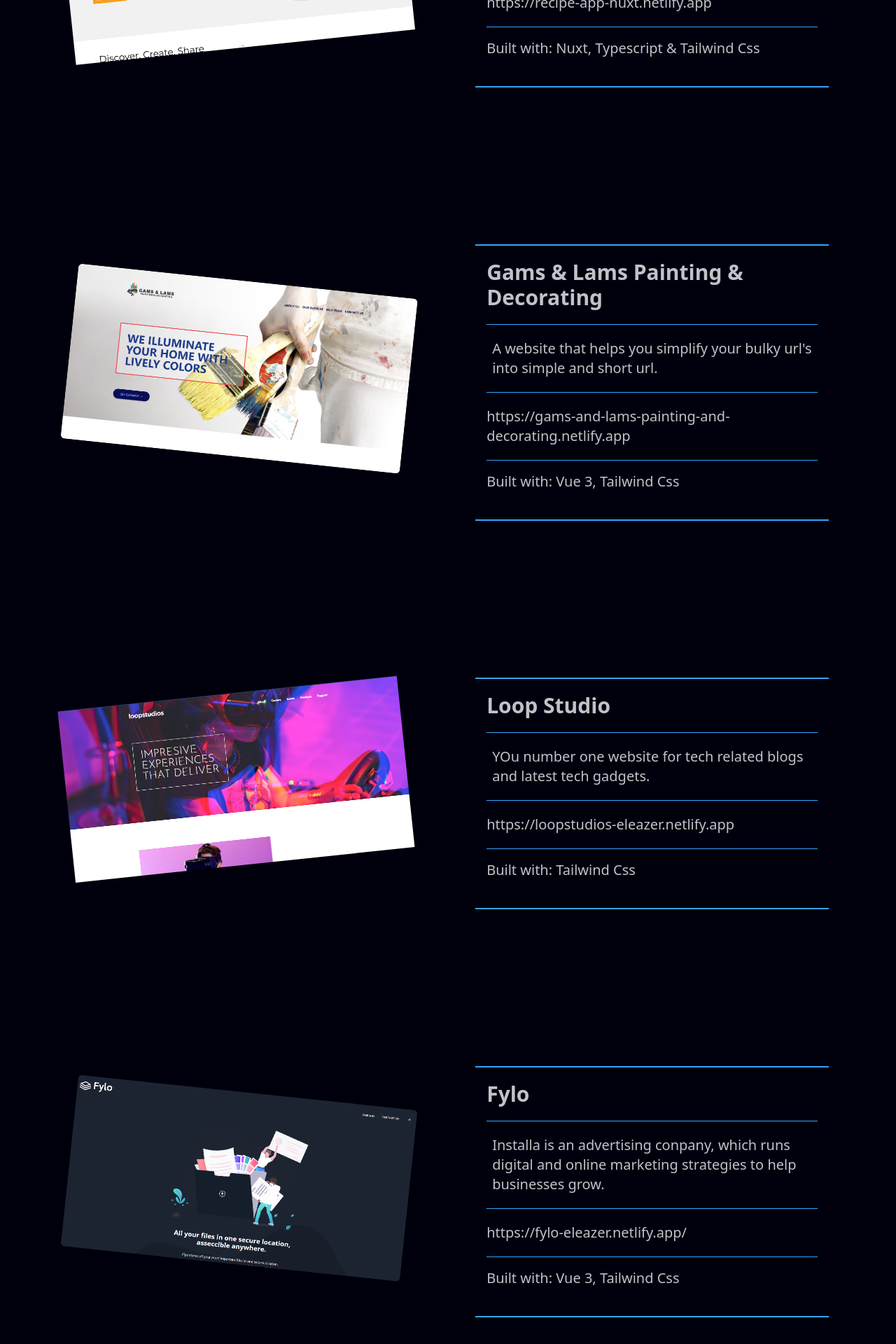
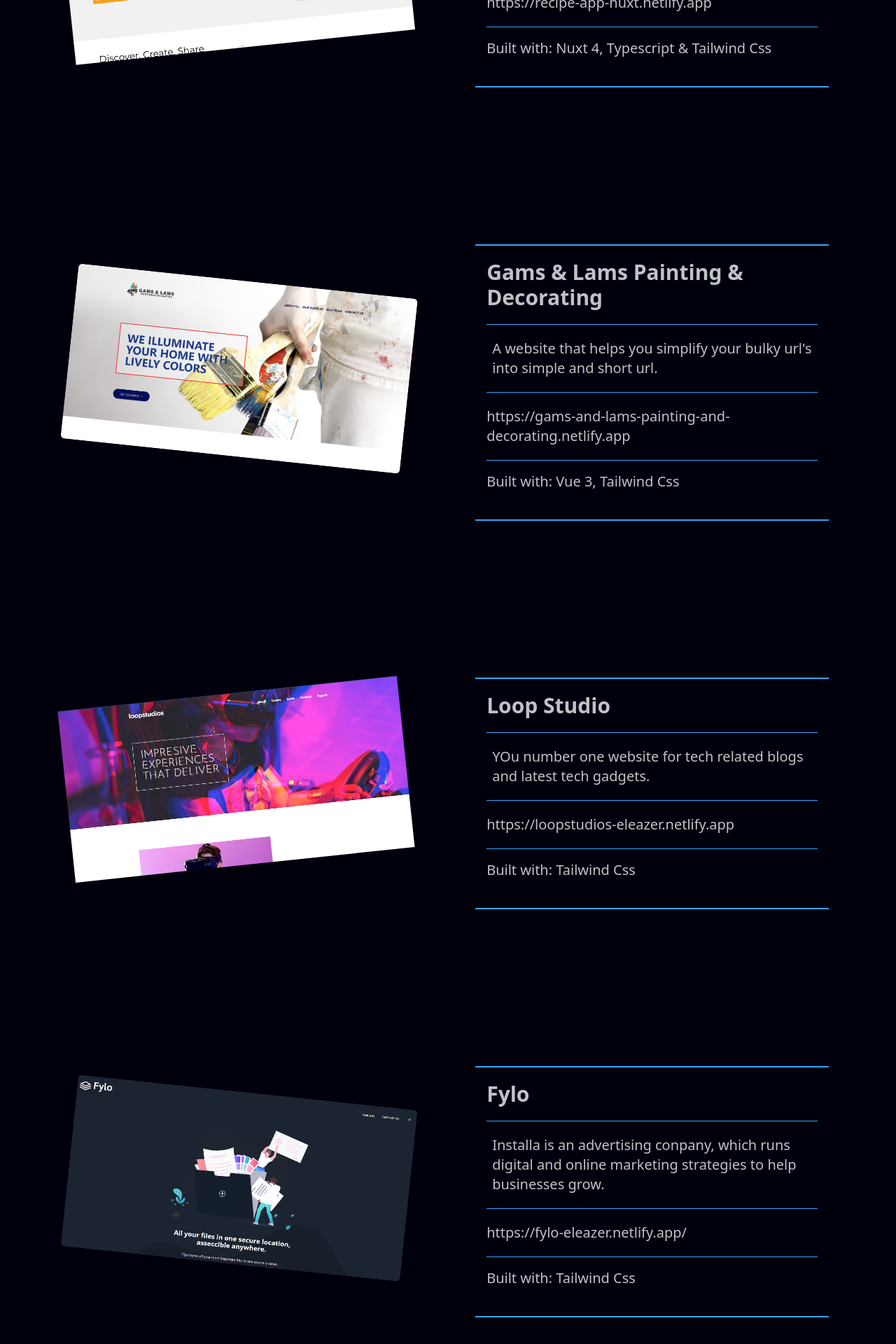
Before and after one commit to abbey-eleazer/portfolio, a Vue app: page / in a window 1280 px wide. Shown: the part 2469-4389 px from the top of the page at 70% size. Built offline with nearby package versions, Linux system fonts and the light colour scheme.

Commit message:
typo error

```diff
--- a/src/components/ProjectFive.vue
+++ b/src/components/ProjectFive.vue
@@ -20,7 +20,7 @@
           </p>
           <a href="https://fylo-eleazer.netlify.app/" class="hover:text-colorSecondary text-colorText text-sm md:text-xl">https://fylo-eleazer.netlify.app/</a>
           <p class="pt-4 md:pb-5 pb-2 mt-5 border-t border-colorTertiary  text-colorText text-sm md:text-xl">
-            Built with: Vue 3, Tailwind Css
+            Built with: Tailwind Css
           </p>
         </div>
         <slot></slot>
--- a/src/components/ProjectTwo.vue
+++ b/src/components/ProjectTwo.vue
@@ -19,7 +19,7 @@
 </p>
 <a href="https://recipe-app-nuxt.netlify.app" class="hover:text-colorSecondary text-colorText text-sm md:text-xl">https://recipe-app-nuxt.netlify.app</a>
 <p class="pt-4 md:pb-5 pb-2 mt-5 border-t border-colorTertiary  text-colorText text-sm md:text-xl">
-  Built with: Nuxt, Typescript & Tailwind Css
+  Built with: Nuxt 4, Typescript & Tailwind Css
 </p>
 </div>
    </div>
```
